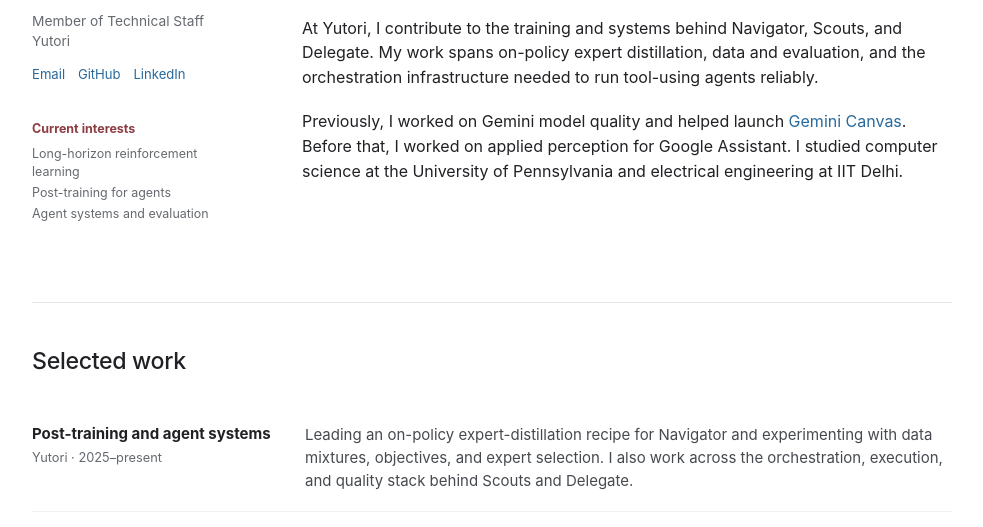
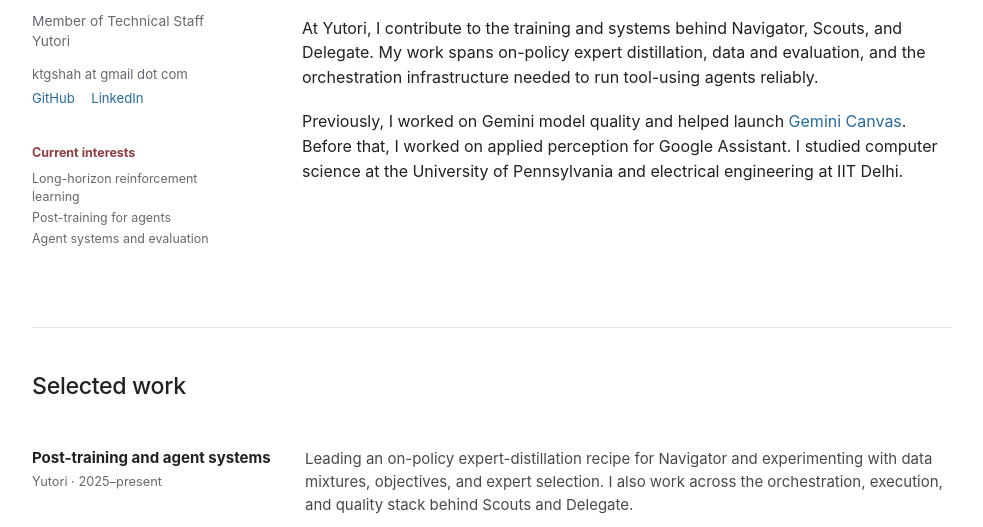
Before and after one commit to krunal-shah/krunal-shah.github.io, a plain HTML site: page index.html in a window 1280 px wide. Shown: the part 214-741 px from the top of the page, without its empty margins (148-1131 px from the left). Drawn offline with Linux system fonts and the light colour scheme.

Commit message:
Obfuscate public email address

```diff
--- a/index.html
+++ b/index.html
@@ -31,7 +31,7 @@
         <h1 id="intro-title">Krunal<br>Shah</h1>
         <p class="role">Member of Technical Staff<br>Yutori</p>
         <div class="profile-links">
-          <a href="mailto:ktgshah@gmail.com">Email</a>
+          <span>ktgshah at gmail dot com</span>
           <a href="https://github.com/krunal-shah" target="_blank" rel="noreferrer">GitHub</a>
           <a href="https://www.linkedin.com/in/krunalsh" target="_blank" rel="noreferrer">LinkedIn</a>
         </div>
@@ -168,7 +168,7 @@
   </main>
 
   <footer>
-    <p>San Francisco · <a href="mailto:ktgshah@gmail.com">ktgshah@gmail.com</a></p>
+    <p>San Francisco · ktgshah at gmail dot com</p>
   </footer>
 </body>
 </html>
--- a/styles.css
+++ b/styles.css
@@ -118,9 +118,17 @@
 }
 
 .profile-links {
-  display: flex;
-  gap: 0.8rem;
   font-size: 0.82rem;
+}
+
+.profile-links span {
+  display: block;
+  margin-bottom: 0.25rem;
+  color: var(--muted);
+}
+
+.profile-links a + a {
+  margin-left: 0.8rem;
 }
 
 .interests {
```
